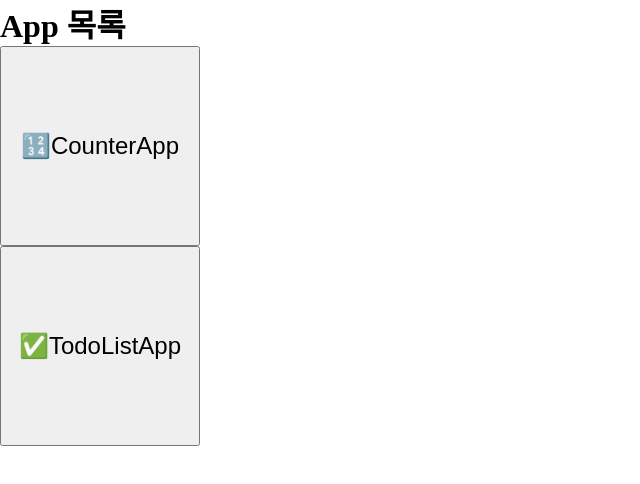
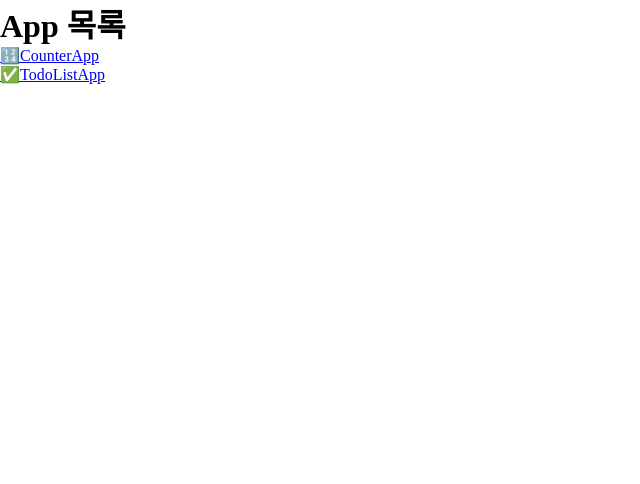
Before and after one commit to yourim08/ProgrammingStudy, a React (Vite) app: page / in a window 1280 px wide. Shown: the top 484 px of the page, without its empty margins (0-640 px from the left). Built offline with nearby package versions, Linux system fonts and the light colour scheme.

Commit message:
RouterApp, BrowserRouter, Routes, Route, Link

```diff
--- a/package.json
+++ b/package.json
@@ -11,7 +11,8 @@
   },
   "dependencies": {
     "react": "^19.2.4",
-    "react-dom": "^19.2.4"
+    "react-dom": "^19.2.4",
+    "react-router-dom": "^7.15.1"
   },
   "devDependencies": {
     "@eslint/js": "^9.39.4",
--- /dev/null
+++ b/src/RouterApp.jsx
@@ -0,0 +1,33 @@
+import CounterApp from "./CounterApp";
+import TodoListApp from "./TodoListApp";
+import { BrowserRouter, Routes, Route, Link } from 'react-router-dom';
+
+
+function LinkButtonPageApp() {
+    return (
+        <>
+            <h1>App 목록</h1>
+            <ul>
+                <li>
+                    <Link to="/counterapp">🔢CounterApp</Link>
+                </li>
+                <li>
+                    <Link to="/todolistapp">✅TodoListApp</Link>
+                </li>
+            </ul>
+        </>
+    )
+}
+
+
+export default function RouterApp() {
+    return (
+        <BrowserRouter>
+            <Routes>
+                <Route path="/" element={<LinkButtonPageApp />} />
+                <Route path="/counterapp" element={<CounterApp />} />
+                <Route path="/todolistapp" element={<TodoListApp />} />
+            </Routes>
+        </BrowserRouter>
+    )
+}
--- a/src/main.jsx
+++ b/src/main.jsx
@@ -5,9 +5,10 @@
 import './reset.css';
 import TodoListApp from './TodoListApp.jsx'
 import HomeApp from './HomeApp.jsx';
+import RouterApp from './RouterApp.jsx';
 
 createRoot(document.getElementById('root')).render(
   <StrictMode>
-    <HomeApp />
+    <RouterApp />
   </StrictMode>,
 )
```
Also changed, not shown: 2 other files (tests, documents, lock files or other folders).
